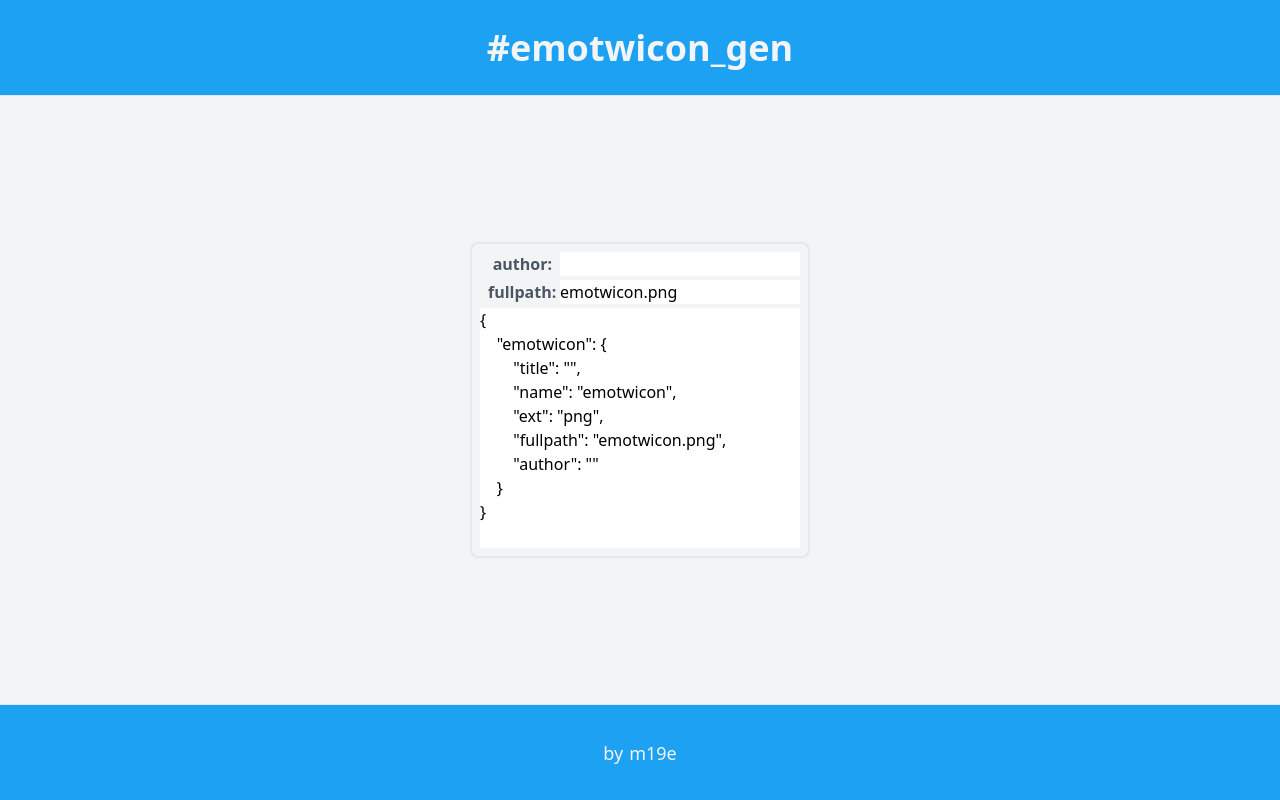
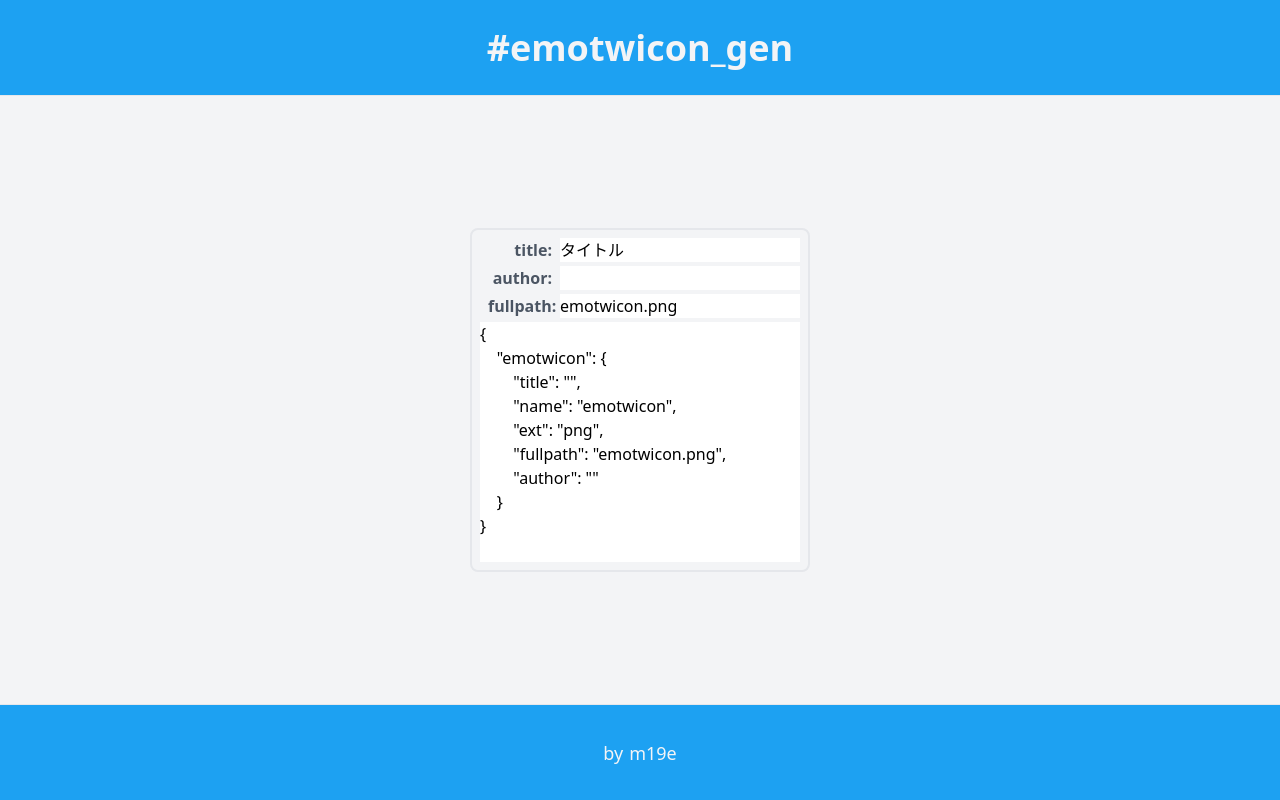
Before and after one commit to m19e/emotwicon, a Next.js app: page /gen in a window 1280 px wide. Built offline with nearby package versions, Linux system fonts and the light colour scheme.

Commit message:
Add title input

```diff
--- a/components/templates/Generator.tsx
+++ b/components/templates/Generator.tsx
@@ -8,6 +8,7 @@ type StampData = {
 
 const Generator = () => {
     const [stampData, setStampData] = useState<StampData>({});
+    const [title, setTitle] = useState("タイトル");
     const [author, setAuthor] = useState("");
     const [fullpath, setFullpath] = useState("emotwicon.png");
 
@@ -45,6 +46,10 @@ const Generator = () => {
             <main className="flex flex-col items-center justify-center flex-1 text-center">
                 <div className="grid gap-1 p-2 rounded-lg border-2 border-gray-200">
                     <div className="inline-flex">
+                        <span className="w-16 mx-2 text-right font-bold text-gray-600">title:</span>
+                        <input className="w-60" type="text" value={title} onChange={(e) => setTitle(e.currentTarget.value)} />
+                    </div>
+                    <div className="inline-flex">
                         <span className="w-16 mx-2 text-right font-bold text-gray-600">author:</span>
                         <input className="w-60" type="text" value={author} onChange={(e) => setAuthor(e.currentTarget.value)} />
                     </div>
```
